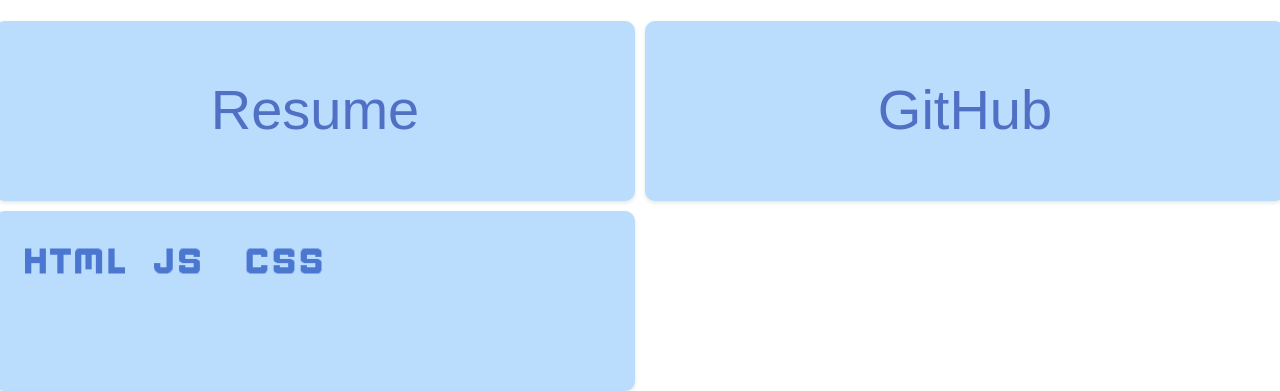
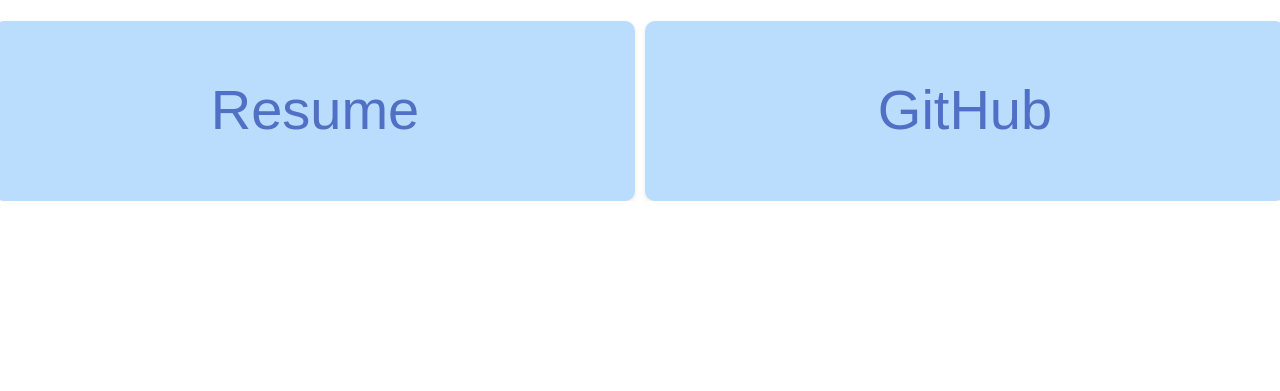
Before and after one commit to priya-singh-14/Portfolio-Website, a website built with Vite: page about.html in a window 1280 px wide. Shown: the part 645-1036 px from the top of the page. After the commit the page ends 846 px from the top, so only its background shows below. Built offline with nearby package versions, Linux system fonts and the light colour scheme.

Commit message:
Update about.html

```diff
--- a/about.html
+++ b/about.html
@@ -87,11 +87,6 @@
                 <div class="skill-row">
                     <p><a href="https://github.com/priya-singh-14">GitHub</a></p></p>
                 </div>
-            <div class="skill-row">
-                <img src="assets/html.png" alt="html" style="height: 100px;"></a>
-                <img src="assets/js.png" alt="js" style="height: 100px;"></a>
-                <img src="assets/css.png" alt="css" style="height: 100px;"></a>
-           </div>
             </div>
     </div>
 </body>
```
